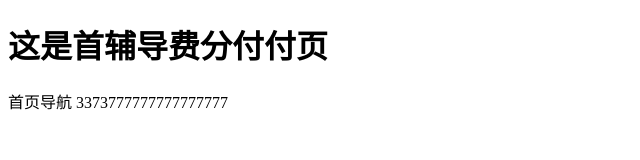
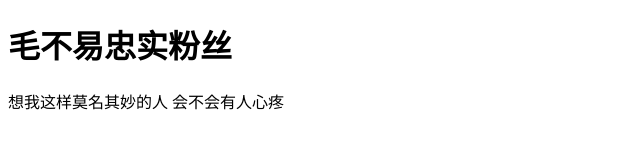
Before and after one commit to QingXiaoCheng/qing, a plain HTML site: page 03-xiaoxinxin/index.html in a window 1280 px wide. Shown: the whole page, without its empty margins (0-640 px from the left). Drawn offline with Linux system fonts and the light colour scheme.

Commit message:
index第三版

```diff
--- a/03-xiaoxinxin/index.html
+++ b/03-xiaoxinxin/index.html
@@ -7,7 +7,8 @@
     <title>Document</title>
   </head>
   <body>
-    <h1>这是首辅导费分付付页</h1>
-    首页导航 3373777777777777777
+    <h1>毛不易忠实粉丝</h1>
+    想我这样莫名其妙的人 会不会有人心疼
+    <h2></h2>
   </body>
 </html>
```
